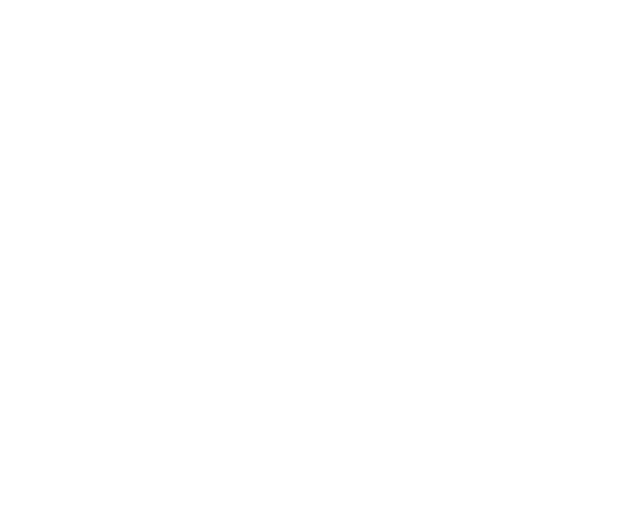
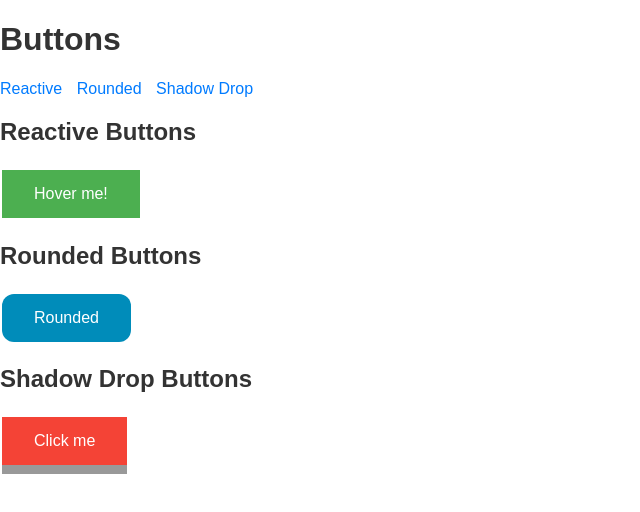
Before and after one commit to kxrai/html-template, a plain HTML site: page components/buttons.html in a window 1280 px wide. Shown: the whole page, without its empty margins (0-640 px from the left). Drawn offline with Linux system fonts and the light colour scheme.

Commit message:
added example items

```diff
--- a/components/buttons.html
+++ b/components/buttons.html
@@ -3,9 +3,88 @@
 <head>
     <meta charset="UTF-8">
     <meta name="viewport" content="width=device-width, initial-scale=1.0">
-    <title>Document</title>
+    <title>Buttons</title>
+    <link rel="stylesheet" href="../styles/styles.css">
+    <style>
+        .reactive-button {
+            background-color: #4CAF50;
+            border: none;
+            color: white;
+            padding: 15px 32px;
+            text-align: center;
+            text-decoration: none;
+            display: inline-block;
+            font-size: 16px;
+            margin: 4px 2px;
+            transition-duration: 0.4s;
+            cursor: pointer;
+        }
+
+        .reactive-button:hover {
+            background-color: white;
+            color: black;
+            border: 2px solid #4CAF50;
+        }
+
+        .rounded-button {
+            background-color: #008CBA;
+            border: none;
+            color: white;
+            padding: 15px 32px;
+            text-align: center;
+            text-decoration: none;
+            display: inline-block;
+            font-size: 16px;
+            margin: 4px 2px;
+            cursor: pointer;
+            border-radius: 12px;
+        }
+
+        .shadow-drop-button {
+            background-color: #f44336;
+            border: none;
+            color: white;
+            padding: 15px 32px;
+            text-align: center;
+            text-decoration: none;
+            display: inline-block;
+            font-size: 16px;
+            margin: 4px 2px;
+            cursor: pointer;
+            box-shadow: 0 9px #999;
+        }
+
+        .shadow-drop-button:hover {
+            background-color: #d32f2f;
+        }
+
+        .shadow-drop-button:active {
+            background-color: #d32f2f;
+            box-shadow: 0 5px #666;
+            transform: translateY(4px);
+        }
+    </style>
 </head>
 <body>
-
+    <h1>Buttons</h1>
+    <nav>
+        <ul>
+            <li><a href="#reactive">Reactive</a></li>
+            <li><a href="#rounded">Rounded</a></li>
+            <li><a href="#shadow-drop">Shadow Drop</a></li>
+        </ul>
+    </nav>
+    <section id="reactive">
+        <h2>Reactive Buttons</h2>
+        <button class="reactive-button">Hover me!</button>
+    </section>
+    <section id="rounded">
+        <h2>Rounded Buttons</h2>
+        <button class="rounded-button">Rounded</button>
+    </section>
+    <section id="shadow-drop">
+        <h2>Shadow Drop Buttons</h2>
+        <button class="shadow-drop-button">Click me</button>
+    </section>
 </body>
 </html>
--- a/styles/styles.css
+++ b/styles/styles.css
@@ -0,0 +1,23 @@
+body {
+    font-family: Arial, sans-serif;
+    margin: 0;
+    padding: 0;
+}
+nav ul {
+    list-style-type: none;
+    padding: 0;
+}
+nav ul li {
+    display: inline;
+    margin-right: 10px;
+}
+nav ul li a {
+    text-decoration: none;
+    color: #007BFF;
+}
+nav ul li a:hover {
+    text-decoration: underline;
+}
+h1, h2 {
+    color: #333;
+}
```
Also changed, not shown: components/cards.html (+46 -2 lines), index.html (+9 -2 lines).
